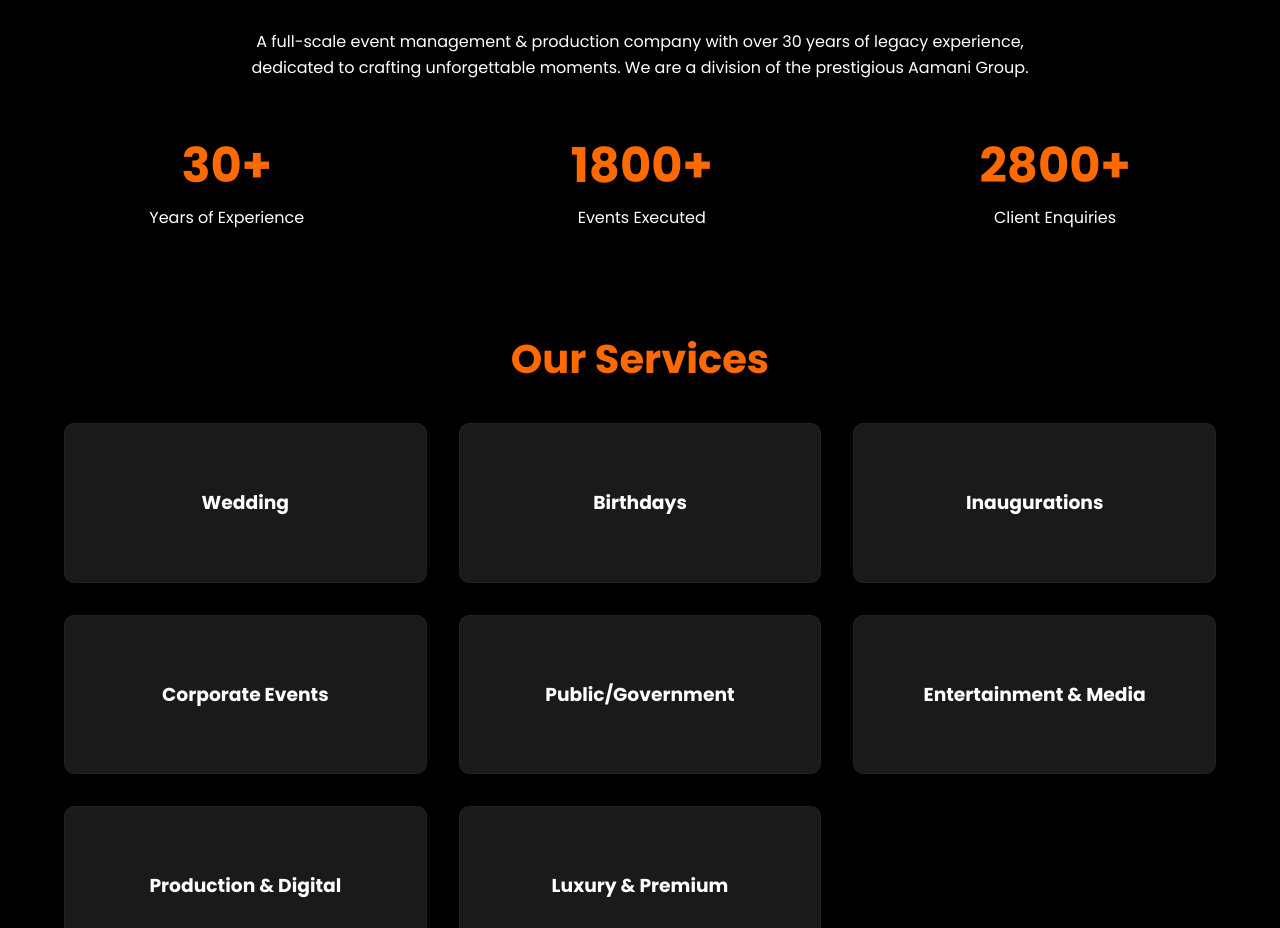
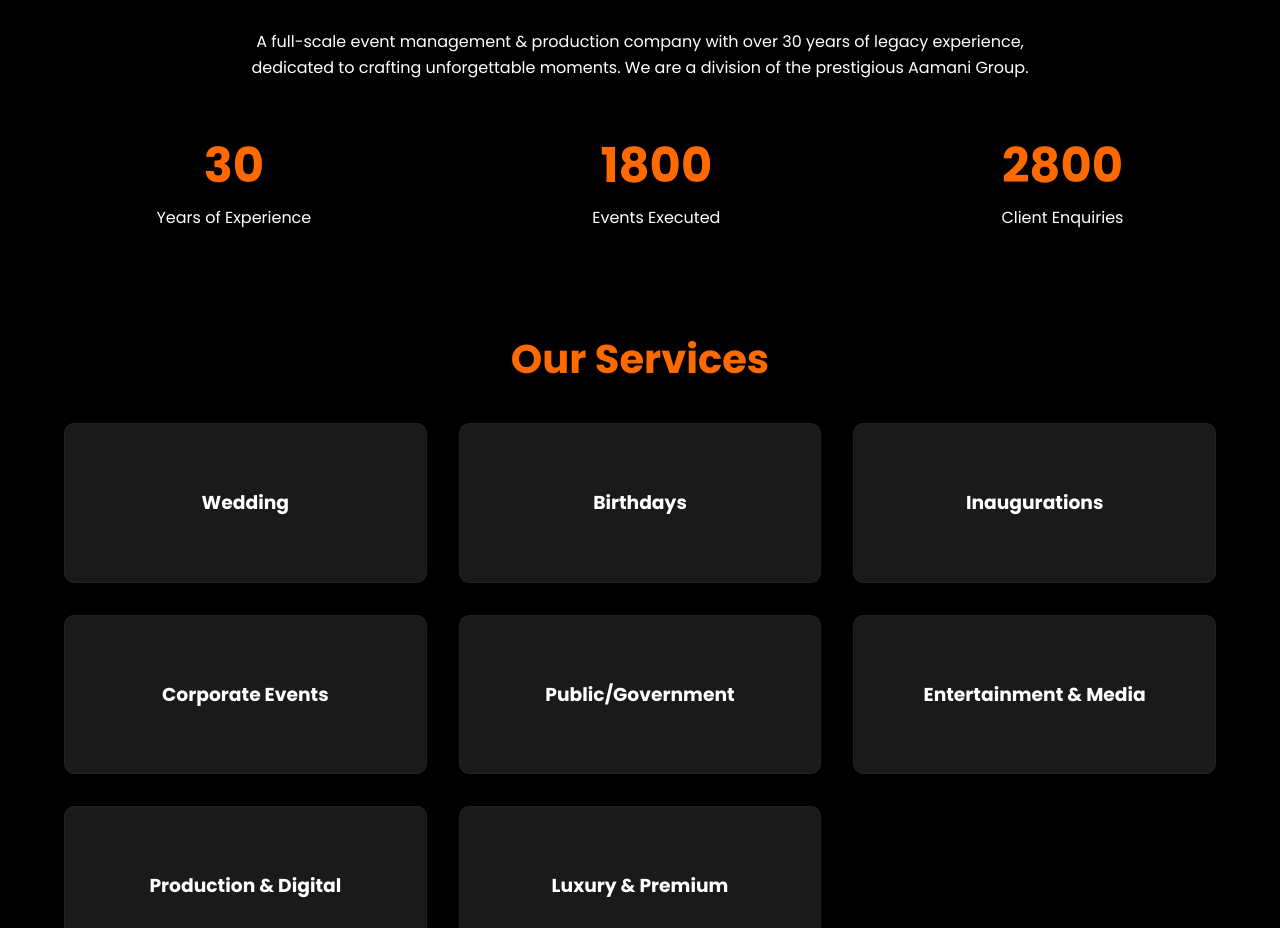
Before and after one commit to Pradeepanand7/av-productions-website, a website: page index.html in a window 1280 px wide. Shown: the part 963-1891 px from the top of the page. Drawn offline with Linux system fonts and the light colour scheme.

Commit message:
Update index.html

```diff
--- a/index.html
+++ b/index.html
@@ -62,17 +62,17 @@
             <div class="container">
                 <h2>Who We Are</h2>
                 <p class="about-description">A full-scale event management & production company with over 30 years of legacy experience, dedicated to crafting unforgettable moments. We are a division of the prestigious Aamani Group.</p>
-                <div class="counters">
+               <div class="counters">
     <div class="counter-item">
-        <h3><span class="counter" data-target="30">0</span>+</h3>
+        <h3 class="counter" data-target="30">0</h3>
         <p>Years of Experience</p>
     </div>
     <div class="counter-item">
-        <h3><span class="counter" data-target="1800">0</span>+</h3>
+        <h3 class="counter" data-target="1800">0</h3>
         <p>Events Executed</p>
     </div>
     <div class="counter-item">
-        <h3><span class="counter" data-target="2800">0</span>+</h3>
+        <h3 class="counter" data-target="2800">0</h3>
         <p>Client Enquiries</p>
     </div>
 </div>
```
